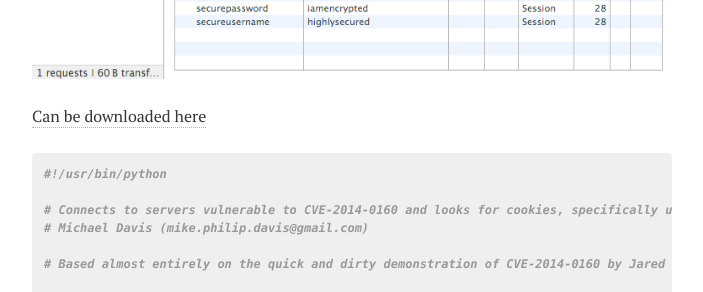
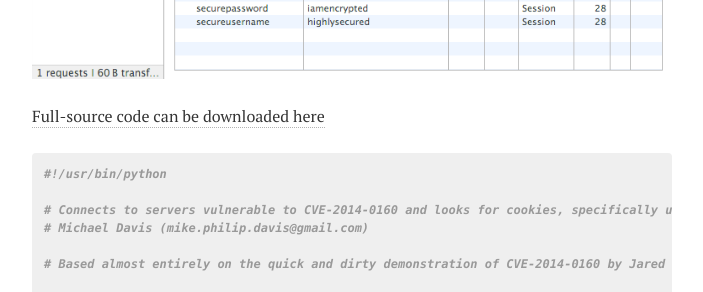
Before and after one commit to c0debreaker/c0debreaker.github.io, a Jekyll site: the page built from _posts/2014-04-08-heart-bleed-post.md, in a window 1280 px wide and 900 px high, scrolled down 863 px. Shown: the part 155-447 px from the top of the window, without its empty margins (288-991 px from the left). Built offline with Jekyll 4.4.1, drawn with Linux system fonts in a browser that asks for light colours; nearby versions of some CDN libraries.

Commit message:
fixed link

```diff
--- a/_posts/2014-04-08-heart-bleed-post.md
+++ b/_posts/2014-04-08-heart-bleed-post.md
@@ -35,7 +35,7 @@ This is how it looks in Chrome Developer Tools
 </figure>
 
 
-[Can be downloaded here](https://gist.github.com/c0debreaker/10225656)
+[Full-source code can be downloaded here](https://gist.github.com/c0debreaker/10225656)
 
 {% highlight c %}
 #!/usr/bin/python
```
